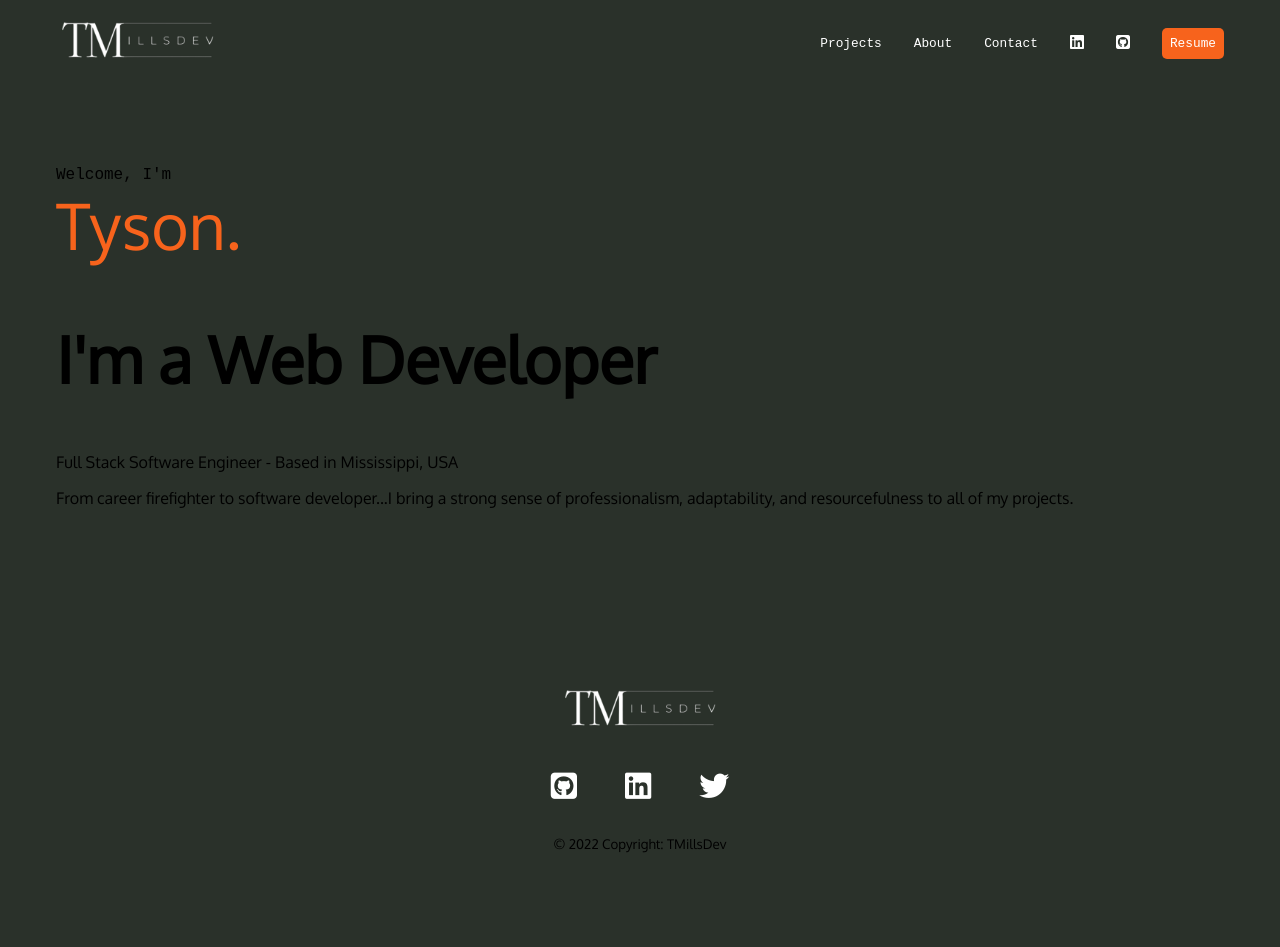
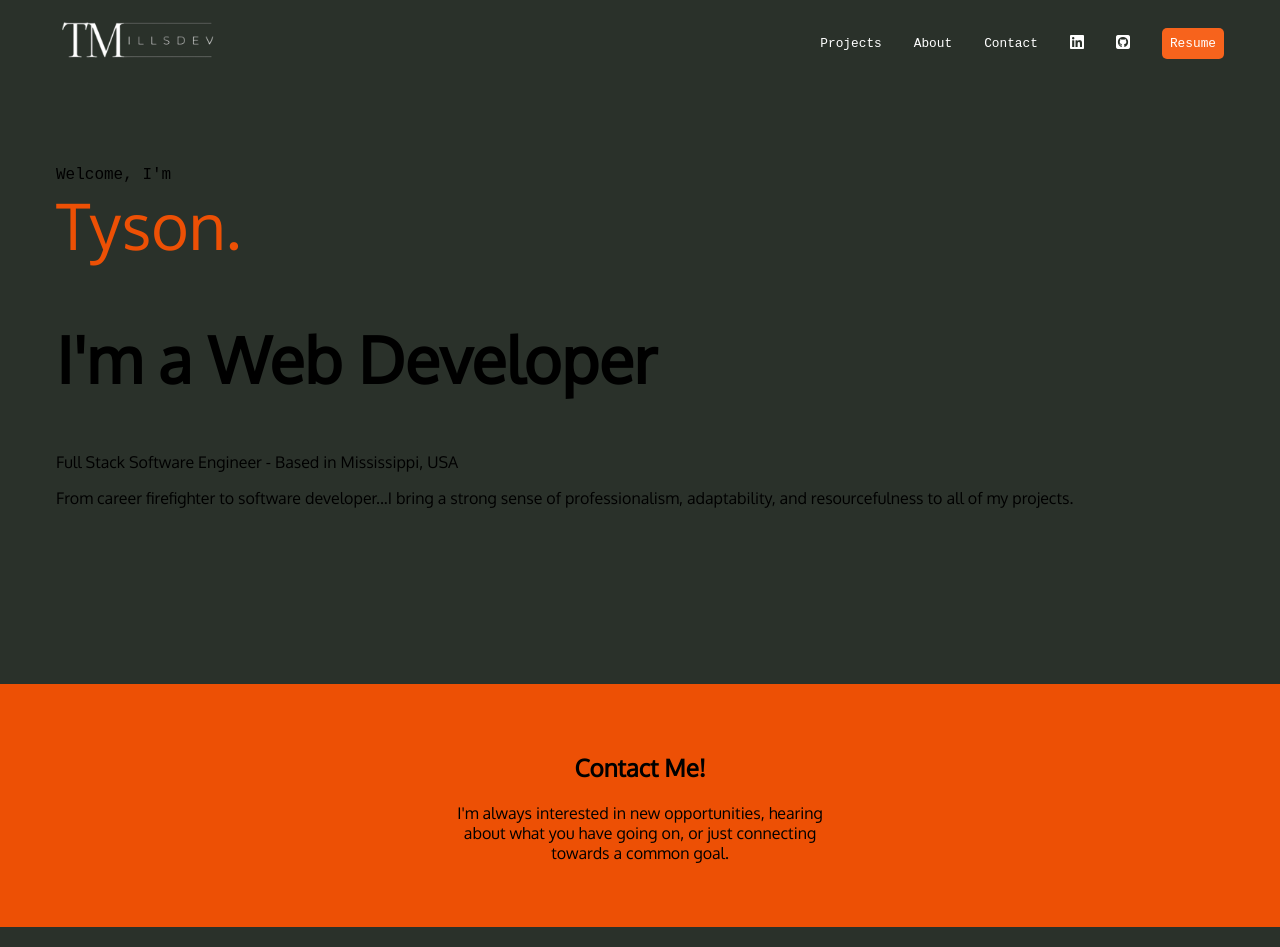
Before and after one commit to tmills5/portfolio_app, a React (Create React App) app: page /home in a window 1280 px wide. Shown: the top 947 px of the page. Before the commit the page ends 869 px from the top, so only its background shows below. Built offline with nearby package versions, Linux system fonts and the light colour scheme; a web font is replaced by a local one.

Commit message:
footer and contact start

```diff
--- a/src/App.css
+++ b/src/App.css
@@ -113,8 +113,6 @@ a:hover {
 
 
 
-
-
 /* ----------------Home------------------ */
 
 #intro {
@@ -134,7 +132,7 @@ font-size: 1rem;
 .name span {
   font-family: var(--sans);
   font-size: 4rem;
-  color: var(--primaryOG);
+  color: var(--thirdOG);
   display: block;
 }
 
@@ -142,7 +140,16 @@ font-size: 1rem;
   font-size: 4rem;
 }
 
+.section-2ndOG {
+  background-color: var(--thirdOG);
+}
 
+#contact {
+  width: 400px;
+  text-align: center;
+  margin: 0 auto;
+  padding: 3rem 0;
+}
 
 
 
@@ -343,9 +350,13 @@ footer {
   text-align: center;
 }
 
+footer img {
+  margin-top: 1rem;
+}
+
 footer ul {
   list-style-type: none;
-  padding: 0;
+  padding: 0rem;
   margin: 2rem 0;
   display: flex;
   flex-flow: row wrap;
--- /dev/null
+++ b/src/components/ContactSection.js
@@ -0,0 +1,14 @@
+function ContactSection() {
+  return (
+    <div className="section-2ndOG">
+      <section id="contact">
+        <h2>Contact Me!</h2>
+        <p>I'm always interested in new opportunities, hearing about what you have going on, or just connecting towards a common goal.</p>
+      </section>
+    </div>
+
+  );
+
+};
+
+export default ContactSection;
--- a/src/components/Footer.js
+++ b/src/components/Footer.js
@@ -4,7 +4,7 @@ import logoWhite from '../assets/images/logoWhite - Edited.png';
 function Footer() {
   return(
     <footer>
-      <img src={logoWhite} alt='logo'height="50rem"/>
+      <img src={logoWhite} alt='logo' height="50rem" />
       <ul>
         <li>
           <a href='https://github.com/tmills5' target="blank">
--- a/src/components/Home.js
+++ b/src/components/Home.js
@@ -1,6 +1,7 @@
 import React from 'react';
 import IntroSection from './IntroSection';
 import Footer from './Footer'
+import ContactSection from './ContactSection';
 // import Nav from './Nav';
 // import TyHeadshot from '../assets/images/TyHeadshotNoBg.png';
 // import {Fade, Slide} from 'react-awesome-reveal';
@@ -12,7 +13,7 @@ function Home() {
     return(
       <>
         <IntroSection />
-
+        <ContactSection />
         <Footer />
       </>
       // <MDBContainer className='container home-main'>
--- a/src/components/Nav.js
+++ b/src/components/Nav.js
@@ -2,6 +2,7 @@ import React from 'react';
 import logoWhite from '../assets/images/logoWhite - Edited.png';
 
 // !ADD RESUME LINK TO HREF
+// !research uploading a file to the website
 function Nav() {
 
   return (
@@ -12,13 +13,13 @@ function Nav() {
         <li><a href='/about'>About</a></li>
         <li><a href='/contact'>Contact</a></li>
         <li>
-          <a href='https://www.linkedin.com/in/tmillsdev'>
+          <a href='https://www.linkedin.com/in/tmillsdev' target="blank">
             <i className="fa-brands fa-linkedin fa-lg"></i>
           </a>
         </li>
         <li>
           <a href='https://github.com/tmills5'>
-            <i className="fa-brands fa-square-github fa-lg"></i>
+            <i className="fa-brands fa-square-github fa-lg" target="blank"></i>
           </a>
         </li>
         <li><a href="/" className='button'>Resume</a></li>
```
